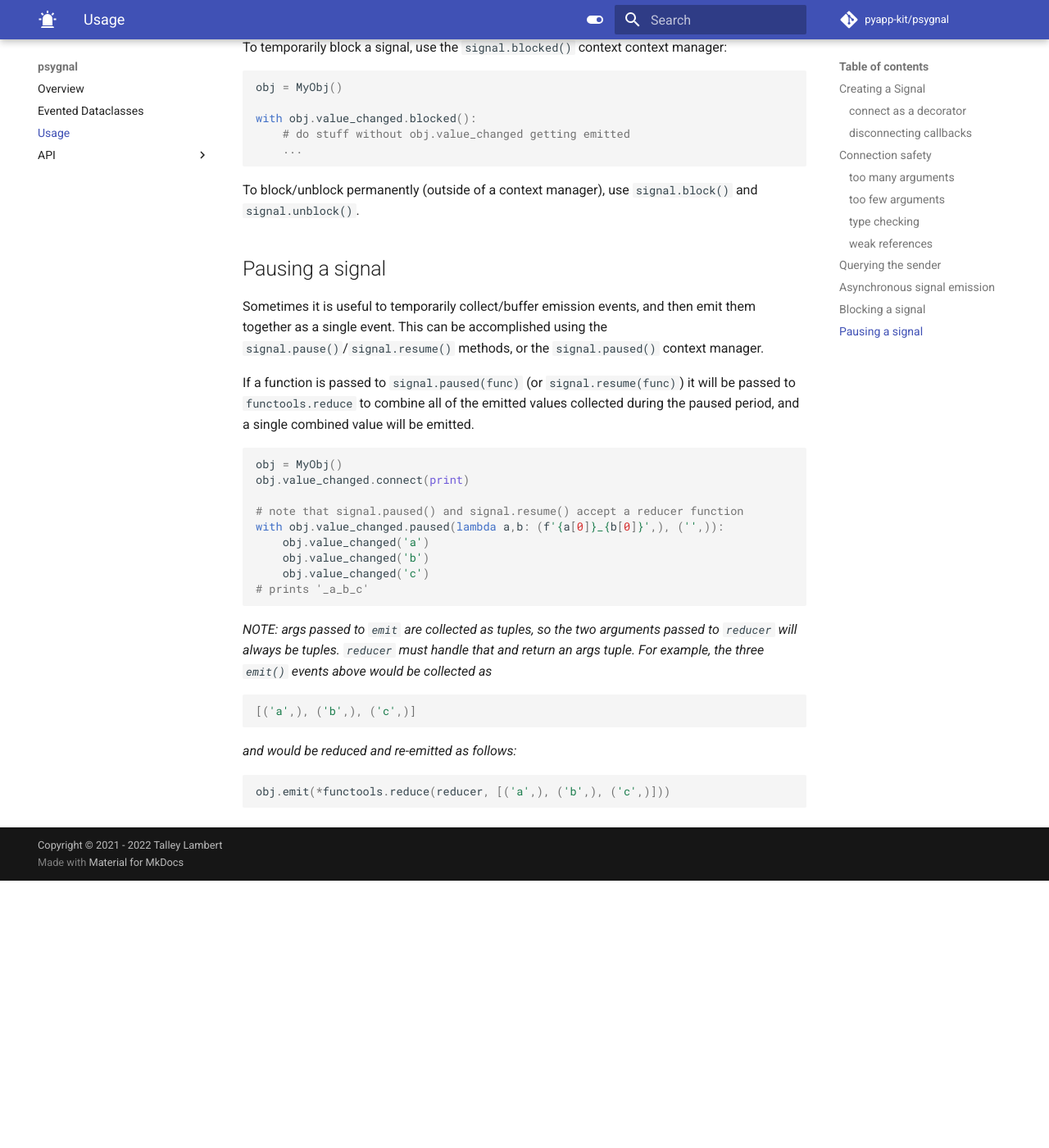
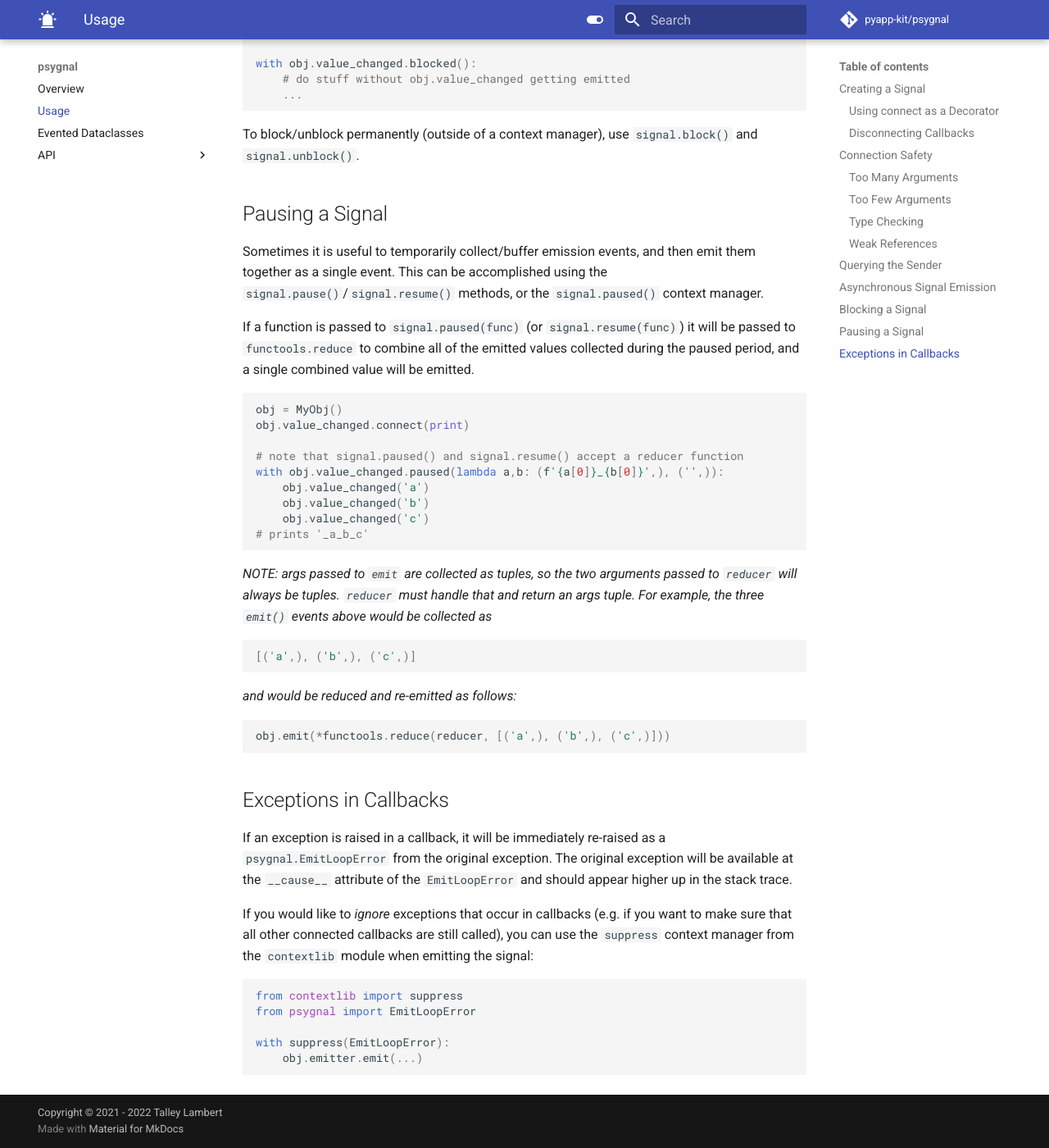
Before and after one commit to pyapp-kit/psygnal, an MkDocs documentation site: the page built from docs/usage.md, in a window 1280 px wide and 1400 px high, scrolled down 5444 px. Shown: the whole window at 82% size. Built offline with MkDocs 1.6.1 and Material for MkDocs 9.7.7, drawn with Linux system fonts in a browser that asks for light colours; comment, search, counter and statistics services are not loaded; before the commit the page ends 6518 px from its top, so only the background shows below that; some of the changed text lies outside the part shown.

Commit message:
docs: small docs updates, document EmissionLoopError (#184)
* docs: upate docs a bit

* docs: remove line

````diff
--- a/docs/usage.md
+++ b/docs/usage.md
@@ -61,7 +58,7 @@ obj.value_changed.connect(on_value_changed)
 obj.set_value('hello!')  # prints: 'The new value is 'hello!'
 ```
 
-### `connect` as a decorator
+### Using `connect` as a Decorator
 
 `.connect()` returns the object that it is passed, and so
 can be used as a decorator.
@@ -74,7 +71,7 @@ def some_other_callback(value):
 obj.set_value('world!') # prints: "I also received: 'world!'"
 ```
 
-### disconnecting callbacks
+### Disconnecting Callbacks
 
 Callbacks can be disconnected using
 [`disconnect`][psygnal.SignalInstance.disconnect]
@@ -83,12 +80,12 @@ Callbacks can be disconnected using
 obj.value_changed.disconnect(on_value_changed)
 ```
 
-## Connection safety
+## Connection Safety
 
 The [`connect`][psygnal.SignalInstance.connect] method provides
 a number of "safety" measures:
 
-### too many arguments
+### Too Many Arguments
 
 By default `psygnal` prevents you from connecting a callback function that is
 ***guaranteed to fail*** due to an incompatible number of positional arguments.
@@ -115,7 +112,7 @@ Accepted signature: (p0: str, /)
 *Note: Positional argument checking can be disabled with `connect(...,
 check_nargs=False)`*
 
-### too few arguments
+### Too Few Arguments
 
 While a callback may not require *more* positional arguments than the signature
 of the `Signal` to which it is connecting, it *may* accept less. Extra arguments
@@ -136,7 +133,7 @@ obj.value_changed.connect(no_args_please)
 obj.value_changed.emit('hi')  # prints: "{}"
 ```
 
-### type checking
+### Type Checking
 
 For type safety when connecting slots, use `check_types=True` when connecting a
 callback.  Recall that our signal was declared as accepting a string
@@ -164,9 +161,9 @@ Accepted signature: (p0: str, /)
 *Note: unlike Qt, `psygnal` does **not** perform any type coercion when emitting
 a value.*
 
-### weak references
+### Weak References
 
-psygnal tries very hard not to hold strong references to connected objects.
+Psygnal tries very hard not to hold strong references to connected objects.
 In the simplest case, if you connect a bound method as a callback to a signal
 instance:
 
@@ -205,10 +202,9 @@ and helps you avoid leaking strong references to `obj`:
 signal.connect_setatttr(obj, 'x')
 ```
 
-## Querying the sender
+## Querying the Sender
 
-Your callback may occasionally need to know which signal
-invoked the callback.
+Your callback may occasionally need to know which signal invoked the callback.
 
 Similar to Qt's [`QObject.sender()`](https://doc.qt.io/qt-5/qobject.html#sender)
 method, a callback can query the sender using the `Signal.sender()` class
@@ -232,7 +228,7 @@ obj.value_changed.emit(10)
 *If you want the actual signal instance that is emitting the signal
 (`obj.value_changed` in the above example), use `Signal.current_emitter()`.*
 
-## Asynchronous signal emission
+## Asynchronous Signal Emission
 
 There is experimental support for calling all connected slots in another
 thread, using `emit(..., asynchronous=True)`
@@ -282,7 +278,7 @@ asynchronous=True)`.
 used during important state mutations) it is not guaranteed.  Please use at your
 own risk. Issues/PRs welcome.
 
-## Blocking a signal
+## Blocking a Signal
 
 To temporarily block a signal, use the `signal.blocked()` context context manager:
 
@@ -297,7 +293,7 @@ with obj.value_changed.blocked():
 To block/unblock permanently (outside of a context manager), use `signal.block()`
 and `signal.unblock()`.
 
-## Pausing a signal
+## Pausing a Signal
 
 Sometimes it is useful to temporarily collect/buffer emission events, and then emit
 them together as a single event.  This can be accomplished using the
@@ -333,3 +329,23 @@ For example, the three `emit()` events above would be collected as*
 ```python
 obj.emit(*functools.reduce(reducer, [('a',), ('b',), ('c',)]))
 ```
+
+## Exceptions in Callbacks
+
+If an exception is raised in a callback, it will be immediately re-raised as a
+`psygnal.EmitLoopError` from the original exception.  The original exception
+will be available at the `__cause__` attribute of the `EmitLoopError` and
+should appear higher up in the stack trace.
+
+If you would like to *ignore* exceptions that occur in callbacks (e.g. if you
+want to make sure that all other connected callbacks are still called), you can
+use the `suppress` context manager from the `contextlib` module when emitting
+the signal:
+
+```python
+from contextlib import suppress
+from psygnal import EmitLoopError
+
+with suppress(EmitLoopError):
+    obj.emitter.emit(...)
+```
--- a/mkdocs.yml
+++ b/mkdocs.yml
@@ -16,6 +16,19 @@ extra_css:
 
 watch:
   - src/psygnal
+
+nav:
+  - Overview: index.md
+  - Usage: usage.md
+  - Evented Dataclasses: dataclasses.md
+  - API:
+    - Core API: API/index.md
+    - Dataclass Descriptor: API/evented.md
+    - Evented Pydantic Model: API/model.md
+    - Evented Containers: API/containers.md
+    - Throttling & Debouncing: API/throttler.md
+    - Proxy Objects: API/proxy.md
+    - Utilities: API/utilities.md
 
 theme:
   icon:
````
Also changed, not shown: other parts of docs/usage.md (+0 -3 lines), docs/API/index.md (+1 -0 lines), 1 other file.
